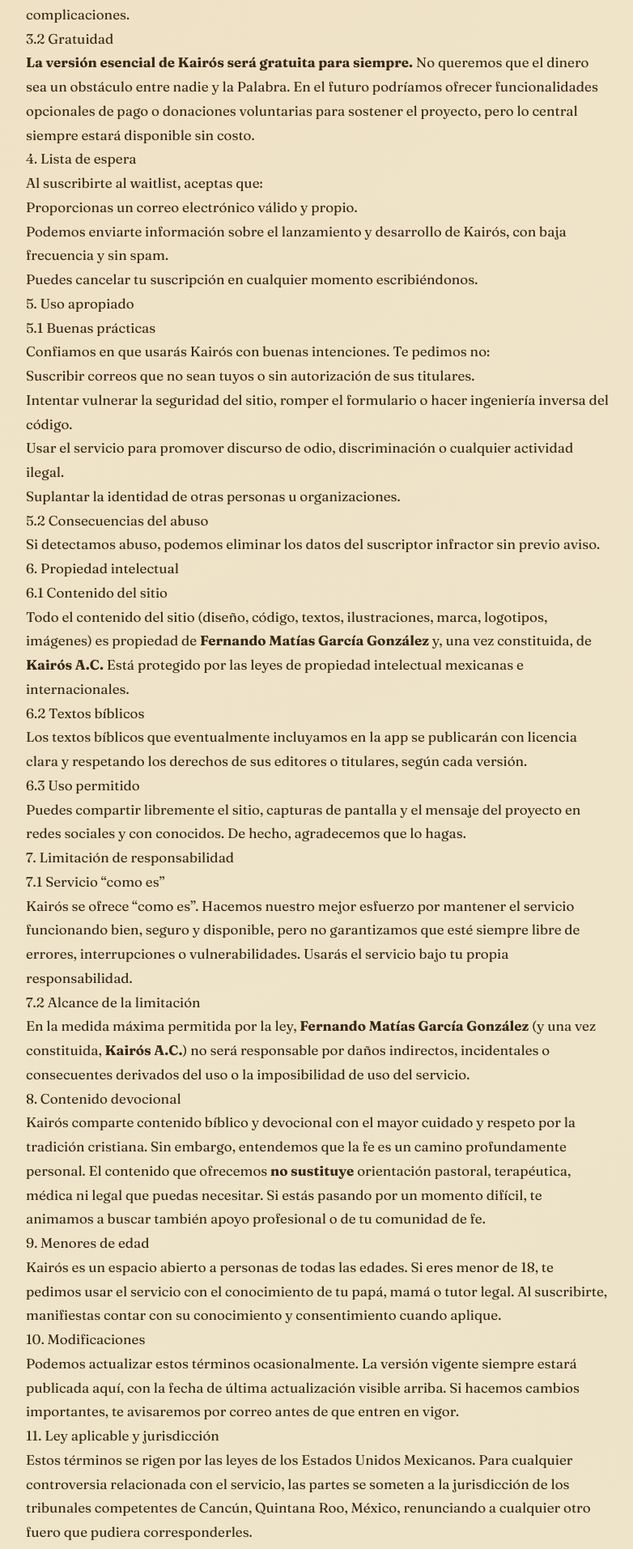
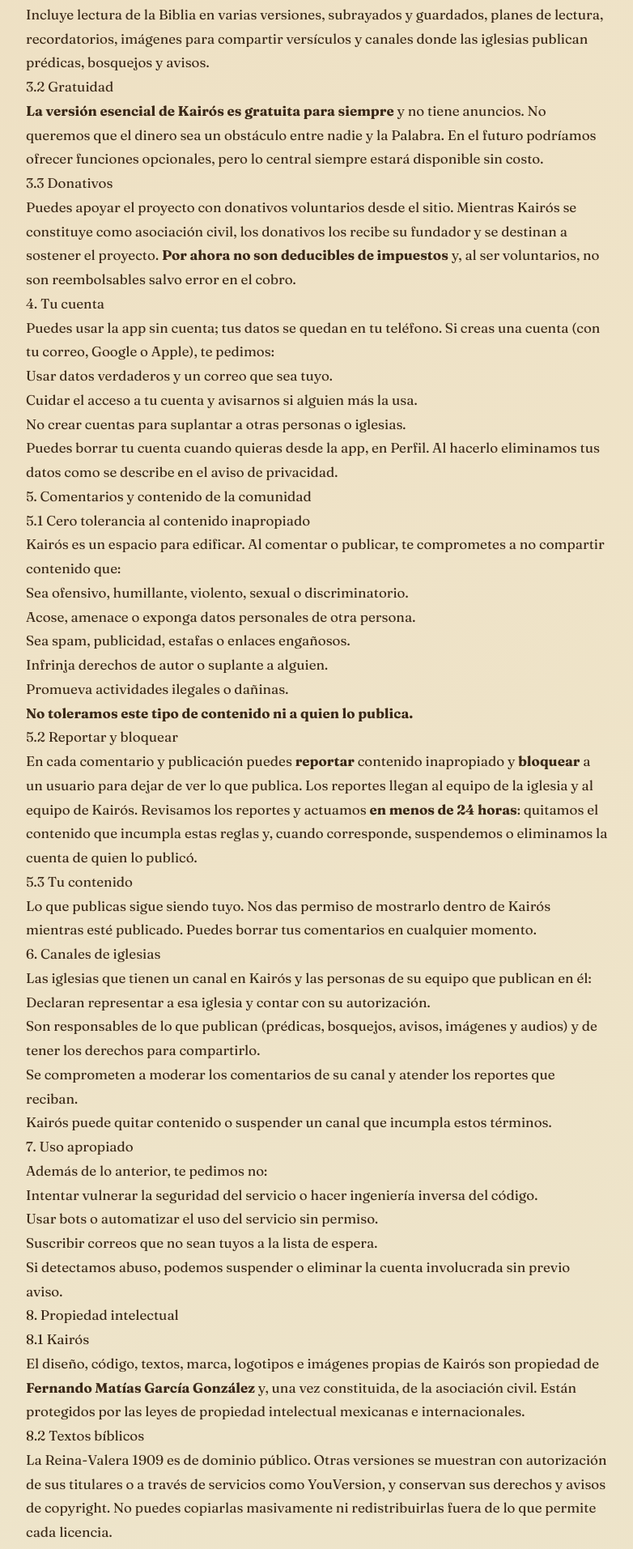
Before and after one commit to InFrame-Pro/kairos, a Next.js app: page /terminos in a window 1280 px wide. Shown: the part 882-2795 px from the top of the page at 81% size, without its empty margins (248-1030 px from the left). Built offline with nearby package versions, Linux system fonts and the light colour scheme; no server answers.

Commit message:
Términos: app, cuentas, comentarios (cero tolerancia, reportes en 24 h), canales de iglesias y donativos
Co-Authored-By: Claude Opus 5.5 <noreply@anthropic.com>
Claude-Session: https://claude.ai/code/session_01AU3j1ti85Rt8ZvQy5oVz7J

```diff
--- a/app/terminos/page.tsx
+++ b/app/terminos/page.tsx
@@ -12,15 +12,17 @@ export default function TerminosPage() {
   return (
     <LegalLayout
       title="Términos y condiciones."
-      lastUpdated="7 de julio de 2026"
+      lastUpdated="30 de septiembre de 2026"
     >
       <section>
         <h2>1. Aceptación de los términos</h2>
         <p>
-          Estos términos rigen tu uso de Kairós (el sitio, la lista de espera
-          y —eventualmente— la aplicación). Al suscribirte al waitlist o usar
-          cualquier parte del servicio, aceptas estas condiciones. Si no estás
-          de acuerdo con alguna, no continúes usando el servicio.
+          Estos términos rigen tu uso de Kairós: el sitio kairoslat.com, la
+          lista de espera, la aplicación para iPhone y Android y el panel para
+          iglesias. Al usar cualquier parte del servicio, crear una cuenta,
+          comentar o publicar, aceptas estas condiciones y nuestro{' '}
+          <a href="/privacidad">aviso de privacidad</a>. Si no estás de
+          acuerdo con alguna, no continúes usando el servicio.
         </p>
       </section>
 
@@ -47,116 +49,187 @@ export default function TerminosPage() {
 
         <h3>3.1 Qué es Kairós</h3>
         <p>
-          Kairós es una aplicación bíblica en desarrollo, pensada especialmente
-          para jóvenes latinoamericanos que buscan conectar con la fe
-          cristiana de manera cercana, honesta y sin complicaciones.
+          Kairós es una aplicación bíblica pensada especialmente para jóvenes
+          latinoamericanos. Incluye lectura de la Biblia en varias versiones,
+          subrayados y guardados, planes de lectura, recordatorios, imágenes
+          para compartir versículos y canales donde las iglesias publican
+          prédicas, bosquejos y avisos.
         </p>
 
         <h3>3.2 Gratuidad</h3>
         <p>
-          <strong>La versión esencial de Kairós será gratuita para siempre.</strong>{' '}
-          No queremos que el dinero sea un obstáculo entre nadie y la Palabra.
-          En el futuro podríamos ofrecer funcionalidades opcionales de pago o
-          donaciones voluntarias para sostener el proyecto, pero lo central
-          siempre estará disponible sin costo.
+          <strong>La versión esencial de Kairós es gratuita para siempre</strong>{' '}
+          y no tiene anuncios. No queremos que el dinero sea un obstáculo entre
+          nadie y la Palabra. En el futuro podríamos ofrecer funciones
+          opcionales, pero lo central siempre estará disponible sin costo.
+        </p>
+
+        <h3>3.3 Donativos</h3>
+        <p>
+          Puedes apoyar el proyecto con donativos voluntarios desde el sitio.
+          Mientras Kairós se constituye como asociación civil, los donativos
+          los recibe su fundador y se destinan a sostener el proyecto.{' '}
+          <strong>Por ahora no son deducibles de impuestos</strong> y, al ser
+          voluntarios, no son reembolsables salvo error en el cobro.
         </p>
       </section>
 
       <section>
-        <h2>4. Lista de espera</h2>
-        <p>Al suscribirte al waitlist, aceptas que:</p>
+        <h2>4. Tu cuenta</h2>
+        <p>
+          Puedes usar la app sin cuenta; tus datos se quedan en tu teléfono.
+          Si creas una cuenta (con tu correo, Google o Apple), te pedimos:
+        </p>
         <ul>
-          <li>Proporcionas un correo electrónico válido y propio.</li>
-          <li>
-            Podemos enviarte información sobre el lanzamiento y desarrollo de
-            Kairós, con baja frecuencia y sin spam.
-          </li>
-          <li>
-            Puedes cancelar tu suscripción en cualquier momento
-            escribiéndonos.
-          </li>
+          <li>Usar datos verdaderos y un correo que sea tuyo.</li>
+          <li>Cuidar el acceso a tu cuenta y avisarnos si alguien más la usa.</li>
+          <li>No crear cuentas para suplantar a otras personas o iglesias.</li>
         </ul>
-      </section>
-
-      <section>
-        <h2>5. Uso apropiado</h2>
-
-        <h3>5.1 Buenas prácticas</h3>
-        <p>Confiamos en que usarás Kairós con buenas intenciones. Te pedimos no:</p>
-        <ul>
-          <li>
-            Suscribir correos que no sean tuyos o sin autorización de sus
-            titulares.
-          </li>
-          <li>
-            Intentar vulnerar la seguridad del sitio, romper el formulario o
-            hacer ingeniería inversa del código.
-          </li>
-          <li>
-            Usar el servicio para promover discurso de odio, discriminación o
-            cualquier actividad ilegal.
-          </li>
-          <li>Suplantar la identidad de otras personas u organizaciones.</li>
-        </ul>
-
-        <h3>5.2 Consecuencias del abuso</h3>
         <p>
-          Si detectamos abuso, podemos eliminar los datos del suscriptor
-          infractor sin previo aviso.
+          Puedes borrar tu cuenta cuando quieras desde la app, en Perfil. Al
+          hacerlo eliminamos tus datos como se describe en el aviso de
+          privacidad.
         </p>
       </section>
 
       <section>
-        <h2>6. Propiedad intelectual</h2>
+        <h2>5. Comentarios y contenido de la comunidad</h2>
 
-        <h3>6.1 Contenido del sitio</h3>
+        <h3>5.1 Cero tolerancia al contenido inapropiado</h3>
         <p>
-          Todo el contenido del sitio (diseño, código, textos, ilustraciones,
-          marca, logotipos, imágenes) es propiedad de{' '}
-          <strong>Fernando Matías García González</strong> y, una vez
-          constituida, de <strong>Kairós A.C.</strong> Está protegido por las
-          leyes de propiedad intelectual mexicanas e internacionales.
+          Kairós es un espacio para edificar. Al comentar o publicar, te
+          comprometes a no compartir contenido que:
+        </p>
+        <ul>
+          <li>Sea ofensivo, humillante, violento, sexual o discriminatorio.</li>
+          <li>Acose, amenace o exponga datos personales de otra persona.</li>
+          <li>Sea spam, publicidad, estafas o enlaces engañosos.</li>
+          <li>Infrinja derechos de autor o suplante a alguien.</li>
+          <li>Promueva actividades ilegales o dañinas.</li>
+        </ul>
+        <p>
+          <strong>No toleramos este tipo de contenido ni a quien lo publica.</strong>
         </p>
 
-        <h3>6.2 Textos bíblicos</h3>
+        <h3>5.2 Reportar y bloquear</h3>
         <p>
-          Los textos bíblicos que eventualmente incluyamos en la app se
-          publicarán con licencia clara y respetando los derechos de sus
-          editores o titulares, según cada versión.
+          En cada comentario y publicación puedes <strong>reportar</strong>{' '}
+          contenido inapropiado y <strong>bloquear</strong> a un usuario para
+          dejar de ver lo que publica. Los reportes llegan al equipo de la
+          iglesia y al equipo de Kairós. Revisamos los reportes y actuamos{' '}
+          <strong>en menos de 24 horas</strong>: quitamos el contenido que
+          incumpla estas reglas y, cuando corresponde, suspendemos o eliminamos
+          la cuenta de quien lo publicó.
         </p>
 
-        <h3>6.3 Uso permitido</h3>
+        <h3>5.3 Tu contenido</h3>
         <p>
-          Puedes compartir libremente el sitio, capturas de pantalla y el
-          mensaje del proyecto en redes sociales y con conocidos. De hecho,
-          agradecemos que lo hagas.
+          Lo que publicas sigue siendo tuyo. Nos das permiso de mostrarlo
+          dentro de Kairós mientras esté publicado. Puedes borrar tus
+          comentarios en cualquier momento.
         </p>
       </section>
 
       <section>
-        <h2>7. Limitación de responsabilidad</h2>
+        <h2>6. Canales de iglesias</h2>
+        <p>
+          Las iglesias que tienen un canal en Kairós y las personas de su
+          equipo que publican en él:
+        </p>
+        <ul>
+          <li>
+            Declaran representar a esa iglesia y contar con su autorización.
+          </li>
+          <li>
+            Son responsables de lo que publican (prédicas, bosquejos, avisos,
+            imágenes y audios) y de tener los derechos para compartirlo.
+          </li>
+          <li>
+            Se comprometen a moderar los comentarios de su canal y atender los
+            reportes que reciban.
+          </li>
+        </ul>
+        <p>
+          Kairós puede quitar contenido o suspender un canal que incumpla
+          estos términos.
+        </p>
+      </section>
 
-        <h3>7.1 Servicio &ldquo;como es&rdquo;</h3>
+      <section>
+        <h2>7. Uso apropiado</h2>
+        <p>Además de lo anterior, te pedimos no:</p>
+        <ul>
+          <li>
+            Intentar vulnerar la seguridad del servicio o hacer ingeniería
+            inversa del código.
+          </li>
+          <li>Usar bots o automatizar el uso del servicio sin permiso.</li>
+          <li>Suscribir correos que no sean tuyos a la lista de espera.</li>
+        </ul>
+        <p>
+          Si detectamos abuso, podemos suspender o eliminar la cuenta
+          involucrada sin previo aviso.
+        </p>
+      </section>
+
+      <section>
+        <h2>8. Propiedad intelectual</h2>
+
+        <h3>8.1 Kairós</h3>
+        <p>
+          El diseño, código, textos, marca, logotipos e imágenes propias de
+          Kairós son propiedad de{' '}
+          <strong>Fernando Matías García González</strong> y, una vez
+          constituida, de la asociación civil. Están protegidos por las leyes
+          de propiedad intelectual mexicanas e internacionales.
+        </p>
+
+        <h3>8.2 Textos bíblicos</h3>
+        <p>
+          La Reina-Valera 1909 es de dominio público. Otras versiones se
+          muestran con autorización de sus titulares o a través de servicios
+          como YouVersion, y conservan sus derechos y avisos de copyright.
+          No puedes copiarlas masivamente ni redistribuirlas fuera de lo que
+          permite cada licencia.
+        </p>
+
+        <h3>8.3 Uso permitido</h3>
+        <p>
+          Puedes compartir versículos, imágenes creadas en la app, capturas de
+          pantalla y el mensaje del proyecto en redes sociales y con conocidos.
+          De hecho, agradecemos que lo hagas.
+        </p>
+      </section>
+
+      <section>
+        <h2>9. Limitación de responsabilidad</h2>
+
+        <h3>9.1 Servicio &ldquo;como es&rdquo;</h3>
         <p>
           Kairós se ofrece &ldquo;como es&rdquo;. Hacemos nuestro mejor
           esfuerzo por mantener el servicio funcionando bien, seguro y
-          disponible, pero no garantizamos que esté siempre libre de errores,
-          interrupciones o vulnerabilidades. Usarás el servicio bajo tu propia
-          responsabilidad.
+          disponible, pero no garantizamos que esté siempre libre de errores o
+          interrupciones.
         </p>
 
-        <h3>7.2 Alcance de la limitación</h3>
+        <h3>9.2 Contenido de terceros</h3>
+        <p>
+          Las publicaciones de las iglesias y los comentarios de los usuarios
+          son responsabilidad de quien los publica, no de Kairós.
+        </p>
+
+        <h3>9.3 Alcance de la limitación</h3>
         <p>
           En la medida máxima permitida por la ley,{' '}
           <strong>Fernando Matías García González</strong> (y una vez
-          constituida, <strong>Kairós A.C.</strong>) no será responsable por
-          daños indirectos, incidentales o consecuentes derivados del uso o la
+          constituida, la asociación civil) no será responsable por daños
+          indirectos, incidentales o consecuentes derivados del uso o la
           imposibilidad de uso del servicio.
         </p>
       </section>
 
       <section>
-        <h2>8. Contenido devocional</h2>
+        <h2>10. Contenido devocional</h2>
         <p>
           Kairós comparte contenido bíblico y devocional con el mayor cuidado
           y respeto por la tradición cristiana. Sin embargo, entendemos que la
@@ -169,27 +242,28 @@ export default function TerminosPage() {
       </section>
 
       <section>
-        <h2>9. Menores de edad</h2>
+        <h2>11. Menores de edad</h2>
         <p>
           Kairós es un espacio abierto a personas de todas las edades. Si eres
           menor de 18, te pedimos usar el servicio con el conocimiento de tu
-          papá, mamá o tutor legal. Al suscribirte, manifiestas contar con su
-          conocimiento y consentimiento cuando aplique.
+          papá, mamá o tutor legal. Al crear una cuenta o comentar,
+          manifiestas contar con su conocimiento y consentimiento cuando
+          aplique.
         </p>
       </section>
 
       <section>
-        <h2>10. Modificaciones</h2>
+        <h2>12. Modificaciones</h2>
         <p>
           Podemos actualizar estos términos ocasionalmente. La versión vigente
           siempre estará publicada aquí, con la fecha de última actualización
-          visible arriba. Si hacemos cambios importantes, te avisaremos por
-          correo antes de que entren en vigor.
+          visible arriba. Si hacemos cambios importantes, te avisaremos en la
+          app o por correo antes de que entren en vigor.
         </p>
       </section>
 
       <section>
-        <h2>11. Ley aplicable y jurisdicción</h2>
+        <h2>13. Ley aplicable y jurisdicción</h2>
         <p>
           Estos términos se rigen por las leyes de los Estados Unidos
           Mexicanos. Para cualquier controversia relacionada con el servicio,
@@ -200,9 +274,9 @@ export default function TerminosPage() {
       </section>
 
       <section>
-        <h2>12. Contacto</h2>
+        <h2>14. Contacto</h2>
         <p>
-          Para cualquier pregunta, comentario o queja sobre estos términos,
+          Para cualquier pregunta, reporte o queja sobre estos términos,
           escríbenos a{' '}
           <a href="mailto:hola@kairoslat.com">
             hola@kairoslat.com
```
